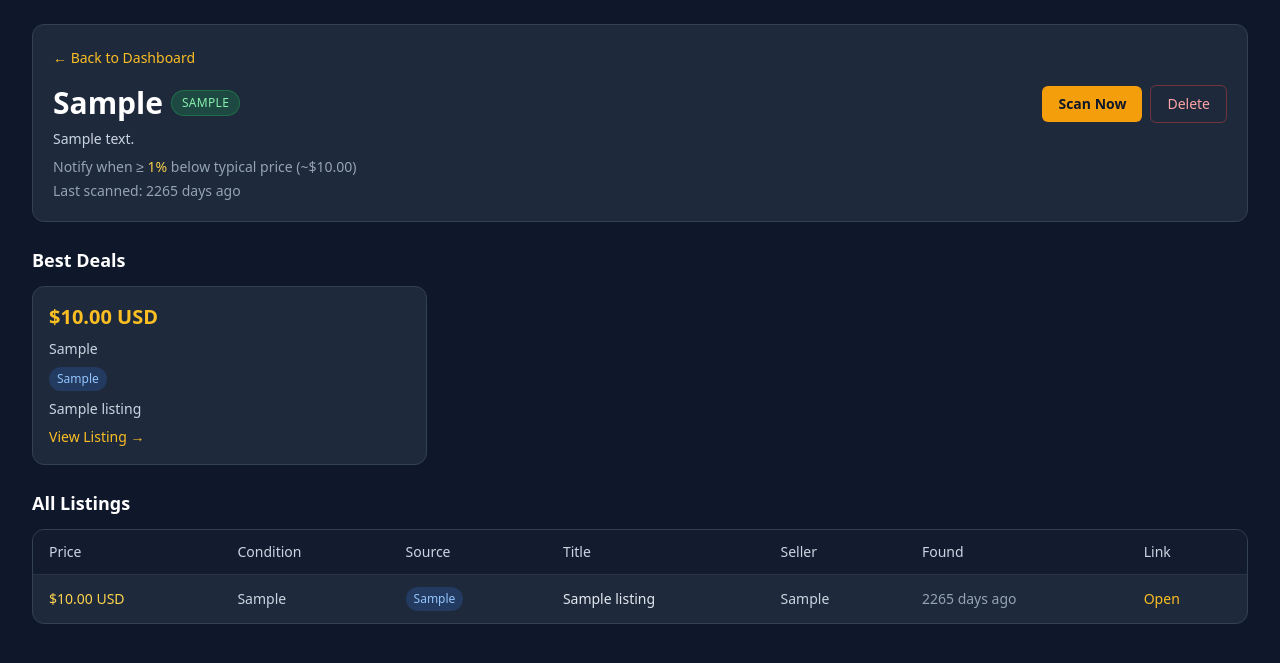
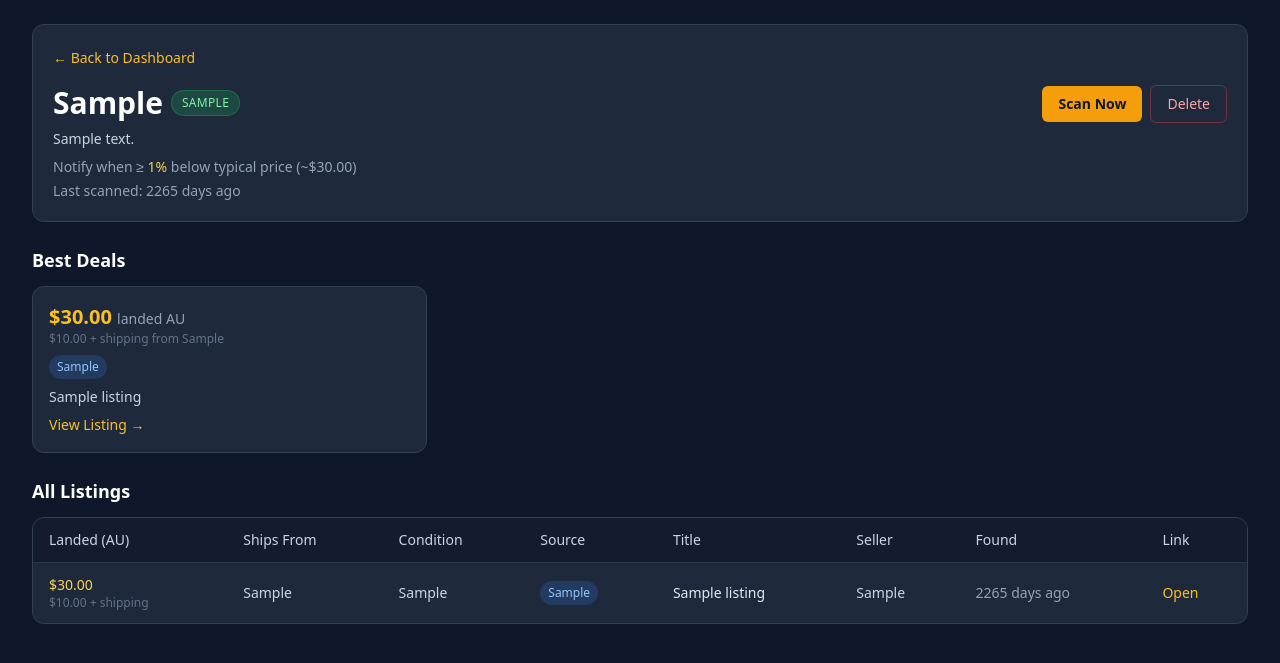
Before and after one commit to jacobem1836/Vinyl-Scraper, a FastAPI app: page /item/1 in a window 1280 px wide. Shown: the part 65-728 px from the top of the page. Run offline with FastAPI, Linux system fonts and the light colour scheme; tables that the repository leaves empty hold one stand-in row (values such as "Sample post"); some libraries are stand-ins or nearby versions.

Commit message:
Sort and display all prices as landed cost (listing + AU shipping)
_enrich_item now sorts listings by landed price and exposes best_price
as the landed total. compute_typical_price and should_notify also use
landed prices for consistent comparison. Dashboard cards show raw price
+ ships_from breakdown. Item detail table has Ships From column and
shows landed vs listing price. Email notifications include ships_from
and landed price breakdown.

Co-Authored-By: Claude Sonnet 4.6 <noreply@anthropic.com>

```diff
--- a/app/main.py
+++ b/app/main.py
@@ -8,6 +8,7 @@ from app.database import Base, engine, get_db, run_migrations
 from app.models import Listing, WishlistItem
 from app.routers.wishlist import api_router, web_router
 from app.scheduler import scheduler, setup_scheduler
+from app.services.shipping import get_shipping_cost
 
 app = FastAPI(title="Vinyl Wishlist")
 
@@ -46,9 +47,8 @@ async def index(request: Request, db: Session = Depends(get_db)):
         .all()
     )
     enriched = [_enrich_item(item) for item in items]
-    shipping = settings.shipping_estimate_usd
     priced = [i for i in enriched if i["best_price"] is not None]
-    total_cost = round(sum(i["best_price"] + shipping for i in priced), 2) if priced else None
+    total_cost = round(sum(i["best_price"] for i in priced), 2) if priced else None
     cheapest = min(priced, key=lambda i: i["best_price"]) if priced else None
     most_expensive = max(priced, key=lambda i: i["best_price"]) if priced else None
     return templates.TemplateResponse(
@@ -75,12 +75,30 @@ async def item_detail(item_id: int, request: Request, db: Session = Depends(get_
     if not item:
         raise HTTPException(status_code=404, detail="Item not found")
 
-    listings = (
+    raw_listings = (
         db.query(Listing)
         .filter_by(wishlist_item_id=item_id, is_active=True)
         .order_by(Listing.price.asc().nullslast())
         .all()
     )
+    fallback = settings.shipping_estimate_usd
+    listings = [
+        {
+            "id": l.id,
+            "source": l.source,
+            "title": l.title,
+            "price": l.price,
+            "currency": l.currency,
+            "condition": l.condition,
+            "seller": l.seller,
+            "ships_from": l.ships_from,
+            "url": l.url,
+            "found_at": l.found_at,
+            "is_active": l.is_active,
+            "landed_price": (l.price + get_shipping_cost(l.ships_from, fallback)) if l.price is not None else None,
+        }
+        for l in raw_listings
+    ]
     return templates.TemplateResponse(
         "item_detail.html",
         {
--- a/app/routers/wishlist.py
+++ b/app/routers/wishlist.py
@@ -8,6 +8,7 @@ from app.models import Listing, WishlistItem
 from app.schemas import ListingResponse, WishlistItemCreate, WishlistItemResponse
 from app.services import notifier, scanner
 from app.services.notifier import compute_typical_price
+from app.services.shipping import get_shipping_cost
 
 web_router = APIRouter(tags=["web"])
 api_router = APIRouter(prefix="/api", tags=["api"])
@@ -18,11 +19,16 @@ async def require_api_key(x_api_key: str = Header(...)):
         raise HTTPException(status_code=401, detail="Invalid API key")
 
 
+def _landed(listing) -> float:
+    return listing.price + get_shipping_cost(listing.ships_from, settings.shipping_estimate_usd)
+
+
 def _enrich_item(item: WishlistItem) -> dict:
     all_listings = list(item.listings or [])
     active_priced = [l for l in all_listings if l.is_active and l.price is not None]
 
-    best_listing = min(active_priced, key=lambda l: l.price) if active_priced else None
+    sorted_by_landed = sorted(active_priced, key=_landed) if active_priced else []
+    best_listing = sorted_by_landed[0] if sorted_by_landed else None
 
     return {
         "id": item.id,
@@ -34,13 +40,23 @@ def _enrich_item(item: WishlistItem) -> dict:
         "created_at": item.created_at,
         "last_scanned_at": item.last_scanned_at,
         "is_active": item.is_active,
-        "best_price": best_listing.price if best_listing else None,
+        "best_price": _landed(best_listing) if best_listing else None,        # landed price
+        "best_price_raw": best_listing.price if best_listing else None,        # listing price only
+        "best_ships_from": best_listing.ships_from if best_listing else None,
         "best_price_source": best_listing.source if best_listing else None,
         "listing_count": len(all_listings),
         "typical_price": compute_typical_price(active_priced),
         "top_listings": [
-            {"title": l.title, "price": l.price, "source": l.source, "url": l.url, "currency": l.currency}
-            for l in sorted(active_priced, key=lambda l: l.price)[:3]
+            {
+                "title": l.title,
+                "price": l.price,
+                "landed_price": _landed(l),
+                "ships_from": l.ships_from,
+                "source": l.source,
+                "url": l.url,
+                "currency": l.currency,
+            }
+            for l in sorted_by_landed[:3]
         ],
     }
 
--- a/app/services/notifier.py
+++ b/app/services/notifier.py
@@ -6,11 +6,17 @@ from email.mime.text import MIMEText
 
 from app.config import settings
 from app.models import Listing, WishlistItem
+from app.services.shipping import get_shipping_cost
+
+
+def _landed(listing: Listing) -> float:
+    """Return listing price + estimated shipping to Australia."""
+    return listing.price + get_shipping_cost(listing.ships_from, settings.shipping_estimate_usd)
 
 
 def compute_typical_price(listings: list[Listing]) -> float | None:
-    """Compute the median price from a list of active priced listings."""
-    prices = sorted(l.price for l in listings if l.price is not None and l.is_active)
+    """Compute the median landed price (price + AU shipping) across active priced listings."""
+    prices = sorted(_landed(l) for l in listings if l.price is not None and l.is_active)
     if not prices:
         return None
     mid = len(prices) // 2
@@ -20,7 +26,7 @@ def compute_typical_price(listings: list[Listing]) -> float | None:
 
 
 def should_notify(item: WishlistItem, listing: Listing, all_listings: list[Listing] | None = None) -> bool:
-    """Return True if listing is at least notify_below_pct% below the median price."""
+    """Return True if landed price is at least notify_below_pct% below the median landed price."""
     if listing.price is None:
         return False
     if not all_listings:
@@ -29,7 +35,7 @@ def should_notify(item: WishlistItem, listing: Listing, all_listings: list[Listi
     if typical is None:
         return True  # can't compute median — notify
     threshold = typical * (1 - item.notify_below_pct / 100)
-    return listing.price <= threshold
+    return _landed(listing) <= threshold
 
 
 def _send_smtp(
@@ -70,11 +76,17 @@ async def send_deal_email(item: WishlistItem, new_listings: list[Listing]) -> bo
 
     table_rows: list[str] = []
     for listing in notify_listings:
-        price_text = f"{listing.price} {listing.currency}" if listing.price is not None else "—"
+        if listing.price is not None:
+            landed = _landed(listing)
+            price_text = f"${listing.price:.2f} + ${landed - listing.price:.0f} shipping = ${landed:.2f} AU"
+        else:
+            price_text = "—"
+        ships_from_text = listing.ships_from or "Unknown"
         table_rows.append(
             "<tr>"
             f"<td>{html.escape(listing.title)}</td>"
             f"<td>{html.escape(price_text)}</td>"
+            f"<td>{html.escape(ships_from_text)}</td>"
             f"<td>{html.escape(listing.condition or 'Unknown')}</td>"
             f"<td>{html.escape(listing.source.title())}</td>"
             f"<td><a href=\"{html.escape(listing.url, quote=True)}\">View listing</a></td>"
@@ -88,7 +100,7 @@ async def send_deal_email(item: WishlistItem, new_listings: list[Listing]) -> bo
         f"<p>Type: {html.escape(item.type)} | {len(notify_listings)} new listing(s) found</p>"
         f"{notify_info_html}"
         '<table border="1" cellpadding="6" cellspacing="0" style="border-collapse:collapse">'
-        "<tr><th>Title</th><th>Price</th><th>Condition</th><th>Source</th><th>Link</th></tr>"
+        "<tr><th>Title</th><th>Landed Price (AU)</th><th>Ships From</th><th>Condition</th><th>Source</th><th>Link</th></tr>"
         f"{''.join(table_rows)}"
         "</table>"
     )
--- a/templates/item_detail.html
+++ b/templates/item_detail.html
@@ -40,20 +40,21 @@
     </div>
   </section>
 
-  {% set priced_listings = listings|rejectattr('price', 'none')|sort(attribute='price')|list %}
   <section class="space-y-3">
     <h2 class="text-lg font-semibold">Best Deals</h2>
-    {% if priced_listings %}
+    {% if item.top_listings %}
       <div class="grid grid-cols-1 md:grid-cols-2 xl:grid-cols-3 gap-4">
-        {% for listing in priced_listings[:3] %}
+        {% for l in item.top_listings %}
           <article class="bg-slate-800 border border-slate-700 rounded-xl p-4 space-y-2">
-            <p class="text-xl font-semibold text-amber-400">${{ '%.2f'|format(listing.price) }} {{ listing.currency }}</p>
-            <p class="text-slate-300 text-sm">{{ listing.condition or 'Condition not specified' }}</p>
-            <span class="inline-flex text-xs px-2 py-1 rounded-full {% if listing.source == 'discogs' %}bg-orange-500/20 text-orange-300{% else %}bg-blue-500/20 text-blue-300{% endif %}">
-              {{ listing.source|title }}
+            <div>
+              <p class="text-xl font-semibold text-amber-400">${{ '%.2f'|format(l.landed_price) }} <span class="text-sm font-normal text-slate-400">landed AU</span></p>
+              <p class="text-xs text-slate-500">${{ '%.2f'|format(l.price) }} + shipping from {{ l.ships_from or 'Unknown' }}</p>
+            </div>
+            <span class="inline-flex text-xs px-2 py-1 rounded-full {% if l.source == 'discogs' %}bg-orange-500/20 text-orange-300{% else %}bg-blue-500/20 text-blue-300{% endif %}">
+              {{ l.source|title }}
             </span>
-            <p class="text-sm text-slate-300 truncate">{{ listing.title }}</p>
-            <a href="{{ listing.url }}" target="_blank" rel="noopener noreferrer" class="inline-flex text-sm text-amber-400 hover:text-amber-300">View Listing →</a>
+            <p class="text-sm text-slate-300 truncate">{{ l.title }}</p>
+            <a href="{{ l.url }}" target="_blank" rel="noopener noreferrer" class="inline-flex text-sm text-amber-400 hover:text-amber-300">View Listing →</a>
           </article>
         {% endfor %}
       </div>
@@ -68,10 +69,11 @@
     {% if listings %}
       {% set unpriced_listings = listings|selectattr('price', 'none')|list %}
       <div class="bg-slate-800 border border-slate-700 rounded-xl overflow-x-auto">
-        <table class="w-full min-w-[860px] text-sm">
+        <table class="w-full min-w-[980px] text-sm">
           <thead class="bg-slate-900/70 text-slate-300">
             <tr>
-              <th class="text-left font-medium px-4 py-3">Price</th>
+              <th class="text-left font-medium px-4 py-3">Landed (AU)</th>
+              <th class="text-left font-medium px-4 py-3">Ships From</th>
               <th class="text-left font-medium px-4 py-3">Condition</th>
               <th class="text-left font-medium px-4 py-3">Source</th>
               <th class="text-left font-medium px-4 py-3">Title</th>
@@ -81,9 +83,13 @@
             </tr>
           </thead>
           <tbody>
-            {% for listing in priced_listings %}
+            {% for listing in listings if listing.price is not none %}
               <tr class="listing-row border-t border-slate-700/70">
-                <td class="px-4 py-3 text-amber-300 font-medium">${{ '%.2f'|format(listing.price) }} {{ listing.currency }}</td>
+                <td class="px-4 py-3 font-medium">
+                  <span class="text-amber-300">${{ '%.2f'|format(listing.landed_price) }}</span>
+                  <span class="block text-xs text-slate-500">${{ '%.2f'|format(listing.price) }} + shipping</span>
+                </td>
+                <td class="px-4 py-3 text-slate-300">{{ listing.ships_from or '—' }}</td>
                 <td class="px-4 py-3 text-slate-300">{{ listing.condition or '—' }}</td>
                 <td class="px-4 py-3">
                   <span class="inline-flex text-xs px-2 py-1 rounded-full {% if listing.source == 'discogs' %}bg-orange-500/20 text-orange-300{% else %}bg-blue-500/20 text-blue-300{% endif %}">
@@ -97,8 +103,9 @@
               </tr>
             {% endfor %}
 
-            {% for listing in unpriced_listings %}
+            {% for listing in listings if listing.price is none %}
               <tr class="listing-row border-t border-slate-700/70">
+                <td class="px-4 py-3 text-slate-500">—</td>
                 <td class="px-4 py-3 text-slate-500">—</td>
                 <td class="px-4 py-3 text-slate-300">{{ listing.condition or '—' }}</td>
                 <td class="px-4 py-3">
```
Also changed, not shown: templates/index.html (+10 -5 lines).
